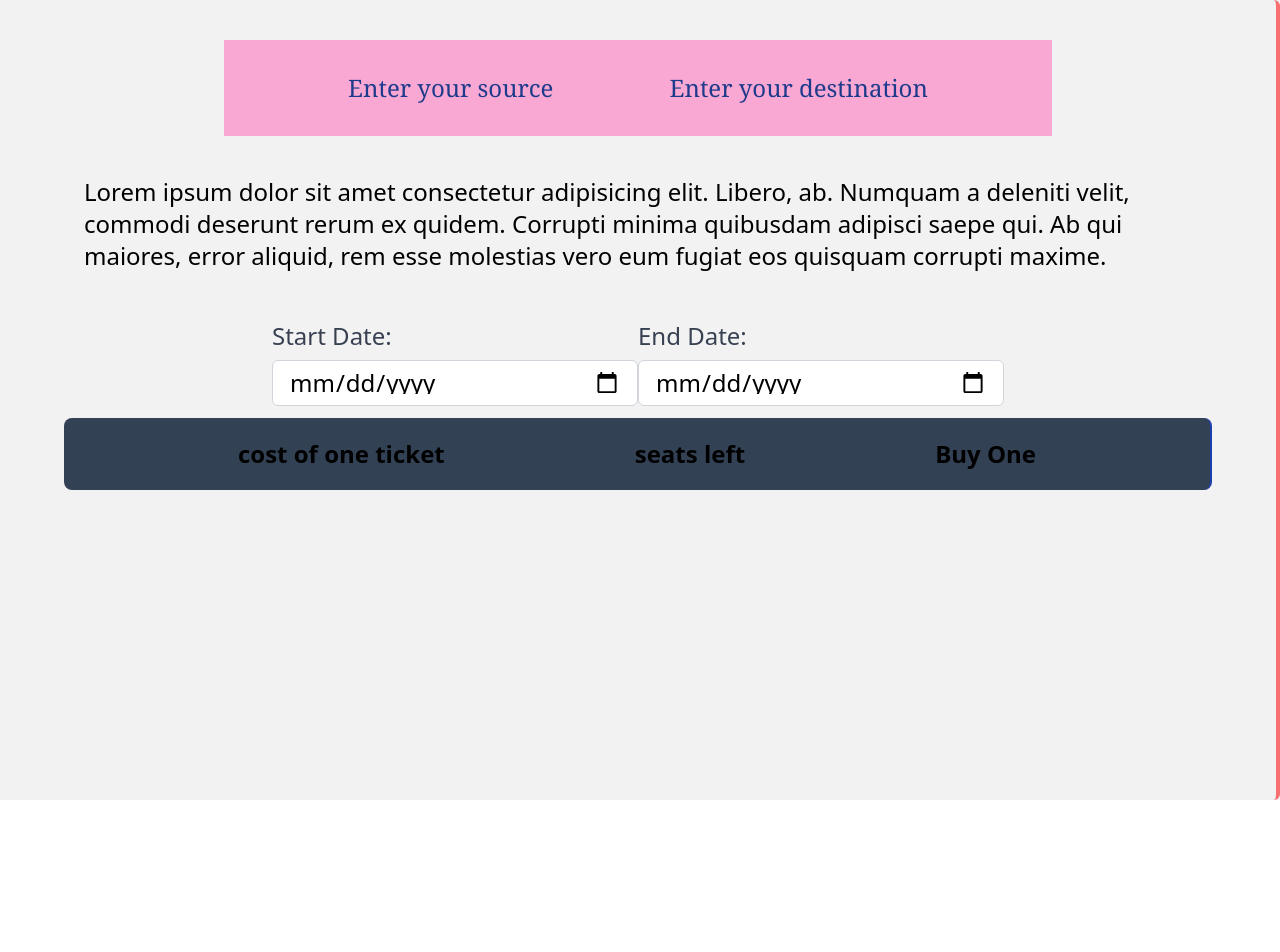
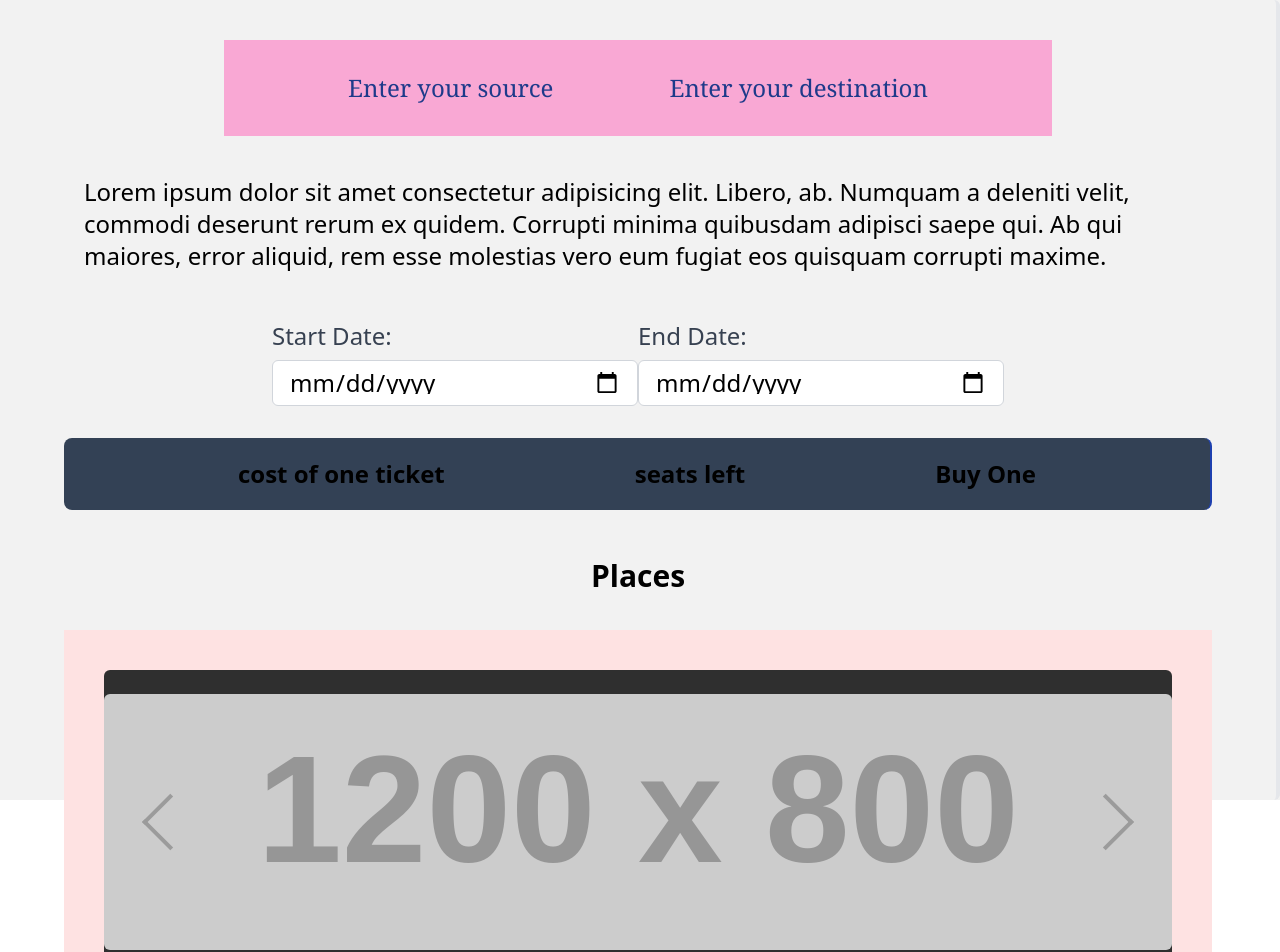
Before and after one commit to chandhuDev/pack-your-bags-react, a React (Create React App) app: page /productDetails/1 in a window 1280 px wide. Shown: the top 952 px of the page. Before the commit the page ends 800 px from the top, so only its background shows below. Built offline with nearby package versions, Linux system fonts and the light colour scheme.

Commit message:
complete productdetailspage is created

```diff
--- a/package.json
+++ b/package.json
@@ -11,6 +11,7 @@
     "framer-motion": "^8.5.0",
     "graphql": "^16.6.0",
     "react": "^18.2.0",
+    "react-awesome-slider": "^4.1.0",
     "react-dom": "^18.2.0",
     "react-router-dom": "^6.6.1",
     "react-scripts": "5.0.1",
--- a/src/ProductDetails/ProductDetails.jsx
+++ b/src/ProductDetails/ProductDetails.jsx
@@ -1,7 +1,8 @@
 import React from 'react'
 import { useParams,useLocation } from 'react-router-dom';
 import { useQuery, gql,useMutation } from '@apollo/client';
-
+import AwesomeSlider from 'react-awesome-slider';
+import 'react-awesome-slider/dist/styles.css';
 
 
 
@@ -21,6 +22,17 @@ const UPDATE_PLACE=gql`
 
   }
 `
+const images = [
+  'https://via.placeholder.com/1200x800.png?text=Slide+1',
+  'https://via.placeholder.com/1200x800.png?text=Slide+2',
+  'https://via.placeholder.com/1200x800.png?text=Slide+3',
+  'https://via.placeholder.com/1200x800.png?text=Slide+3',
+  'https://via.placeholder.com/1200x800.png?text=Slide+3',
+  'https://via.placeholder.com/1200x800.png?text=Slide+3',
+  'https://via.placeholder.com/1200x800.png?text=Slide+3',
+  'https://via.placeholder.com/1200x800.png?text=Slide+3',
+  'https://via.placeholder.com/1200x800.png?text=Slide+3',
+];
 
 const ProductDetails = () => {
   const location=useLocation()
@@ -32,7 +44,7 @@ const ProductDetails = () => {
 
   return (
     <>
-      <div className='h-screen w-full px-16 py-10 border-r-4 border-red-400 rounded-md text-2xl'>
+      <div className='h-screen w-full px-16 py-10 border-r-4  rounded-md text-2xl'>
           <div className='flex flex-row px-2 py-2 justify-evenly mx-40 items-center bg-pink-300'>
              <h4 className=' font-serif text-center text-blue-900 py-6'>Enter your source</h4>
              <h4 className=' font-serif text-center text-blue-900 py-6'>Enter your destination</h4>
@@ -65,10 +77,21 @@ const ProductDetails = () => {
            </div>
 
           </div>
-          <div className='w-full h-max my-3 py-5 mx-auto flex gap-x-4 items-start justify-evenly text-2xl font-bold text-center border-r-2 rounded-lg border-blue-800 bg-slate-700'>
+          <div className='w-full h-max my-8 py-5 mx-auto flex gap-x-4 items-start justify-evenly text-2xl font-bold text-center border-r-2 rounded-lg border-blue-800 bg-slate-700'>
            <h4>cost of one ticket</h4>
            <h5>seats left</h5>
            <button className=''>Buy One</button>
+          </div>
+          <h2 className='w-full px-4 py-4 font-bold text-3xl text-center '>Places </h2>
+
+          <div className='w-full h-96 p-10 my-5 bg-red-100 '>
+             <AwesomeSlider className="w-full h-full overflow-hidden rounded-md"  infinite={true}>
+             {images.map((image, index) => (
+             <div key={index} className="w-full h-64">
+              <img src={image} className="w-full h-64 object-cover rounded-md" alt="Slide" />
+             </div>
+               ))}
+              </AwesomeSlider>
           </div>
 
       </div>
```
Also changed, not shown: 1 other file (tests, documents, lock files or other folders).
